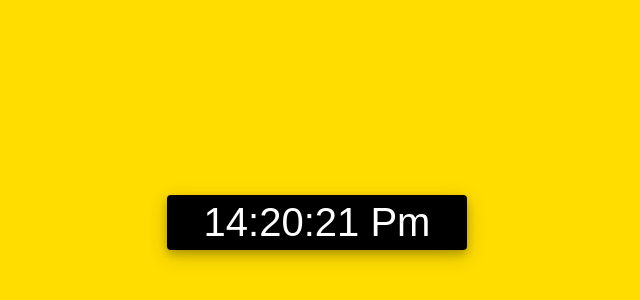
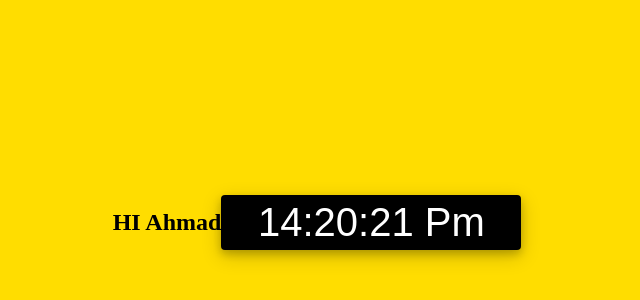
Before and after one commit to mianahmadbasit1/digitalClock, a plain HTML site: page index.html in a window 1280 px wide. Shown: the part 178-478 px from the top of the page, without its empty margins (323-963 px from the left). Drawn offline with Linux system fonts and the light colour scheme.

Commit message:
index.html
add heading

```diff
--- a/index.html
+++ b/index.html
@@ -9,6 +9,7 @@
     <link rel="stylesheet" href="style.css">
     <title> Digital Clock</title>
 </head>
+<h2>HI Ahmad </h2>
          <!--Body-->
 <body onload="gettime()">
    <form name="form">
```
